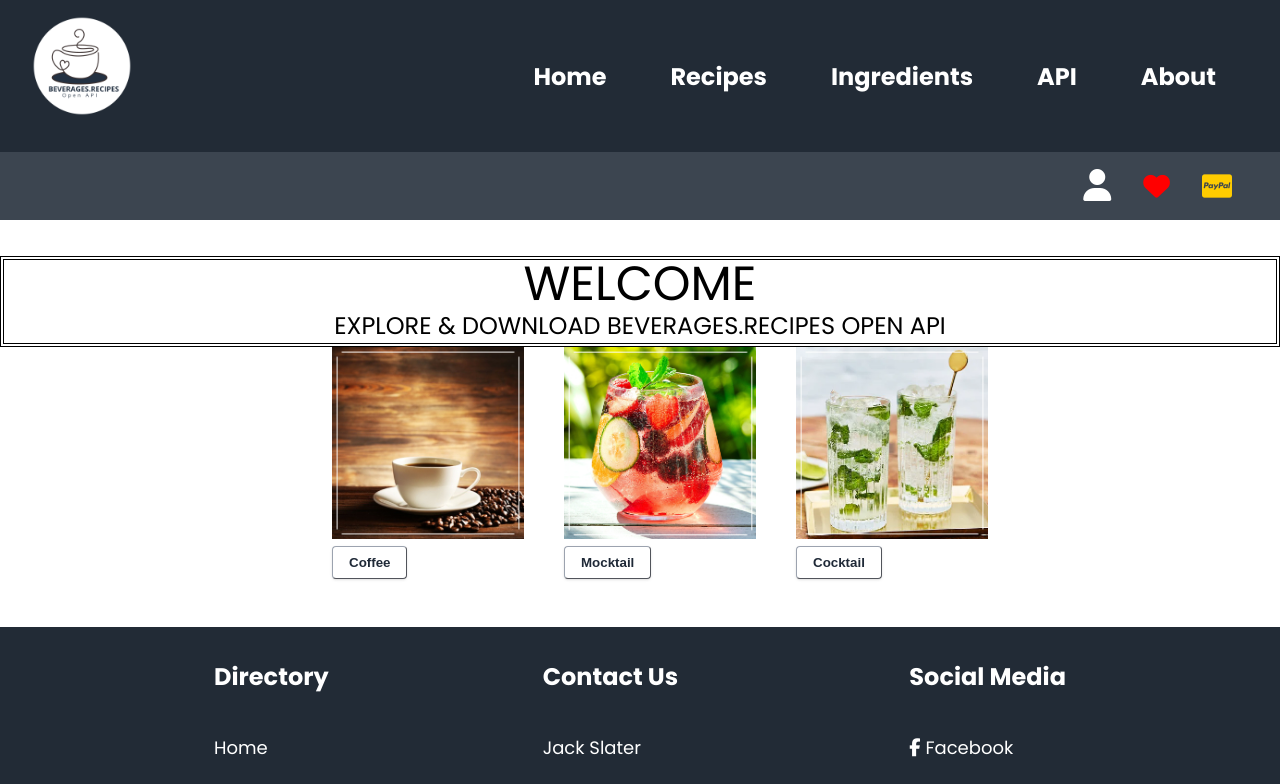
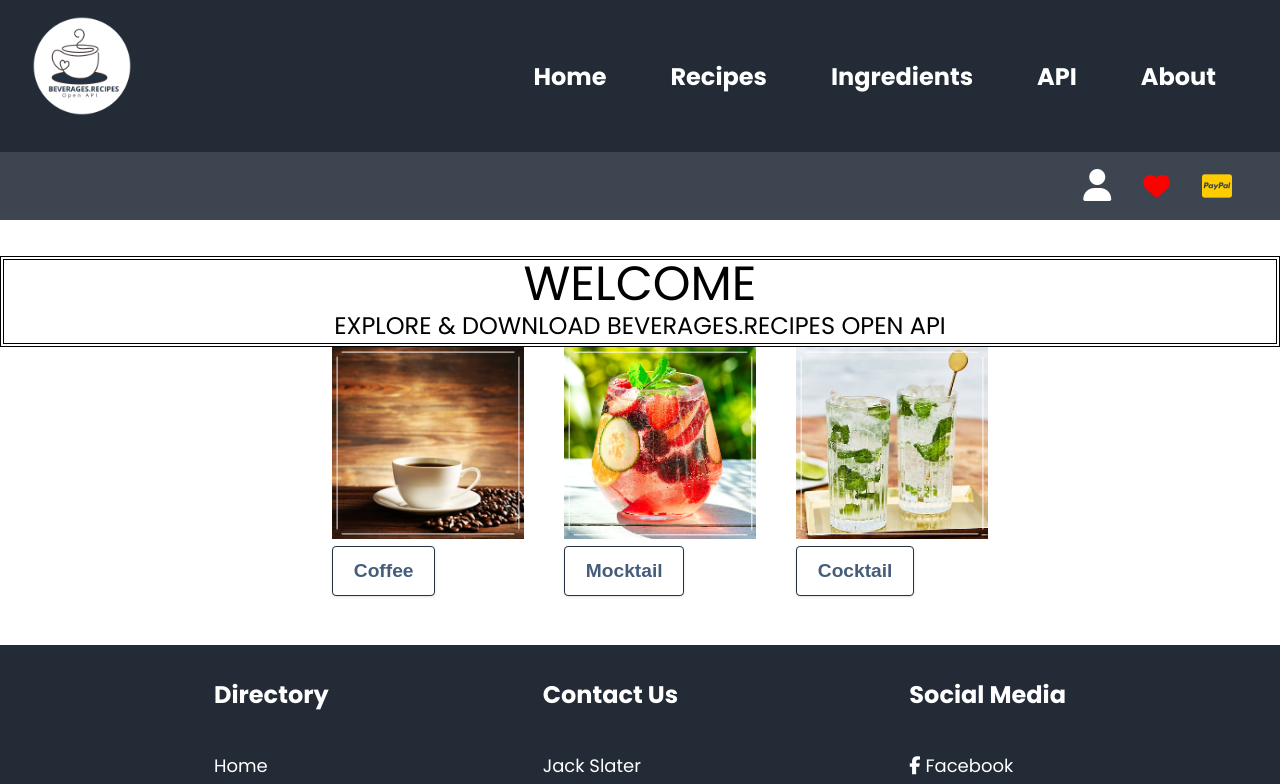
Before and after one commit to JackSlater99/Beverages.Recipes-API, a React (Create React App) app in the folder front-end/capstone/: page / in a window 1280 px wide. Shown: the top 784 px of the page. Built offline with nearby package versions, Linux system fonts and the light colour scheme; no server answers.

Commit message:
buttons updated

```diff
--- a/front-end/capstone/src/components/api/ApiIndex.js
+++ b/front-end/capstone/src/components/api/ApiIndex.js
@@ -250,10 +250,7 @@ const ApiIndex = () => {
           <h3 className="mt-4 text-md font-semibold">Purpose</h3>
           <p className="mt-4">{selectedOption.description}</p>
 
-          <button
-            className="w-1/2 mt-4 border-solid border-2 border-green-500"
-            onClick={makeFetchRequest}
-          >
+          <button className="styled-btn" onClick={makeFetchRequest}>
             Try Button
           </button>
         </div>
--- a/front-end/capstone/src/components/homepage/Homepage.js
+++ b/front-end/capstone/src/components/homepage/Homepage.js
@@ -28,25 +28,22 @@ const Homepage = ({ recipes }) => {
               className="nav-links"
             >
               <img className="w-48 " src={coffee}></img>
-              <button className="flex justify-center  bg-white hover:bg-gray-100 text-gray-800 font-semibold py-2 px-4 border border-gray-400 rounded shadow">
-                Coffee
-              </button>
+              <br />
+              <button className="styled-btn">Coffee</button>
             </Link>
           </ul>
           <ul>
             <Link to="/recipes" className="nav-links">
               <img className="w-48" src={mocktail}></img>
-              <button className="flex justify-center bg-white hover:bg-gray-100 text-gray-800 font-semibold py-2 px-4 border border-gray-400 rounded shadow">
-                Mocktail
-              </button>
+              <br />
+              <button className="styled-btn">Mocktail</button>
             </Link>
           </ul>
           <ul>
             <Link to="/recipes" className="nav-links">
               <img className="w-48 h-42" src={cocktail}></img>
-              <button className="flex justify-center bg-white hover:bg-gray-100 text-gray-800 font-semibold py-2 px-4 border border-gray-400 rounded shadow">
-                Cocktail
-              </button>
+              <br />
+              <button className="styled-btn">Cocktail</button>
             </Link>
           </ul>
         </div>
```
